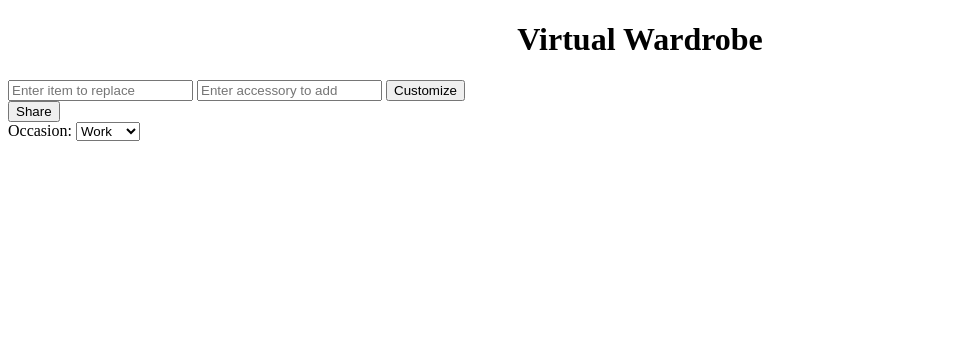
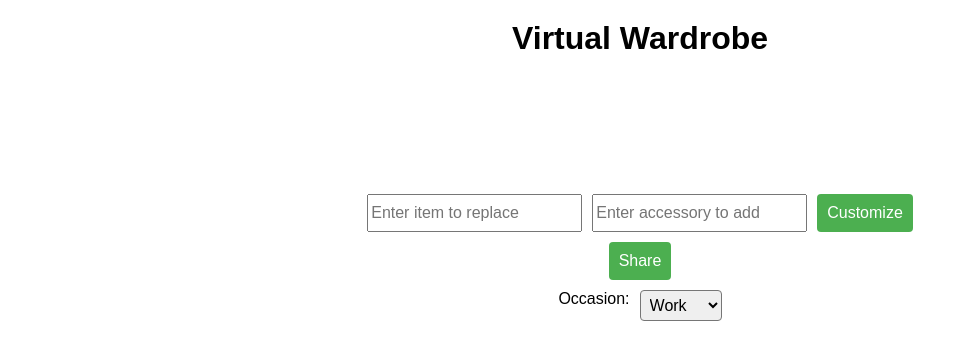
Before and after one commit to GaelKBertrand/Virtual-Wardrobe-, a plain HTML site: page index.html in a window 1280 px wide. Shown: the whole page, without its empty margins (0-968 px from the left). Drawn offline with Linux system fonts and the light colour scheme.

Commit message:
Update style.css

```diff
--- a/style.css
+++ b/style.css
@@ -1,52 +1,45 @@
-.container {
-  max-width: 600px;
-  margin: 0 auto;
+body {
+  font-family: Arial, sans-serif;
+  margin: 0;
 }
 
-h1, h2 {
+h1 {
   text-align: center;
-}
-
-form {
-  display: flex;
-  flex-wrap: wrap;
-  justify-content: space-between;
-  align-items: center;
-}
-
-form label, form input, form select, form button {
-  margin: 10px;
-}
-
-form select, form input[type="text"] {
-  flex-basis: 48%;
-}
-
-form button {
-  flex-basis: 100%;
-}
-
-.wardrobe, .outfit-suggestions {
   margin-top: 20px;
 }
 
-.items, .outfits {
+#weather-container, #outfit-container, #customize-container, #share-container, #occasion-container {
+  margin: 10px;
   display: flex;
-  flex-wrap: wrap;
-  justify-content: space-between;
-  align-items: center;
+  justify-content: center;
 }
 
-.item, .outfit {
-  width: 30%;
-  margin-bottom: 20px;
+#weather, #outfit {
+  font-size: 24px;
 }
 
-.item img, .outfit img {
-  max-width: 100%;
-  height: auto;
+#customize-container input {
+  margin-right: 10px;
+  font-size: 16px;
 }
 
-.item p, .outfit p {
-  text-align: center;
+#customize-container button, #share-container button {
+  font-size: 16px;
+  padding: 10px;
+  background-color: #4CAF50;
+  color: white;
+  border: none;
+  border-radius: 4px;
+  cursor: pointer;
 }
+
+#occasion-container label {
+  font-size: 16px;
+  margin-right: 10px;
+}
+
+#occasion-container select {
+  font-size: 16px;
+  padding: 5px;
+  border-radius: 4px;
+}
```
